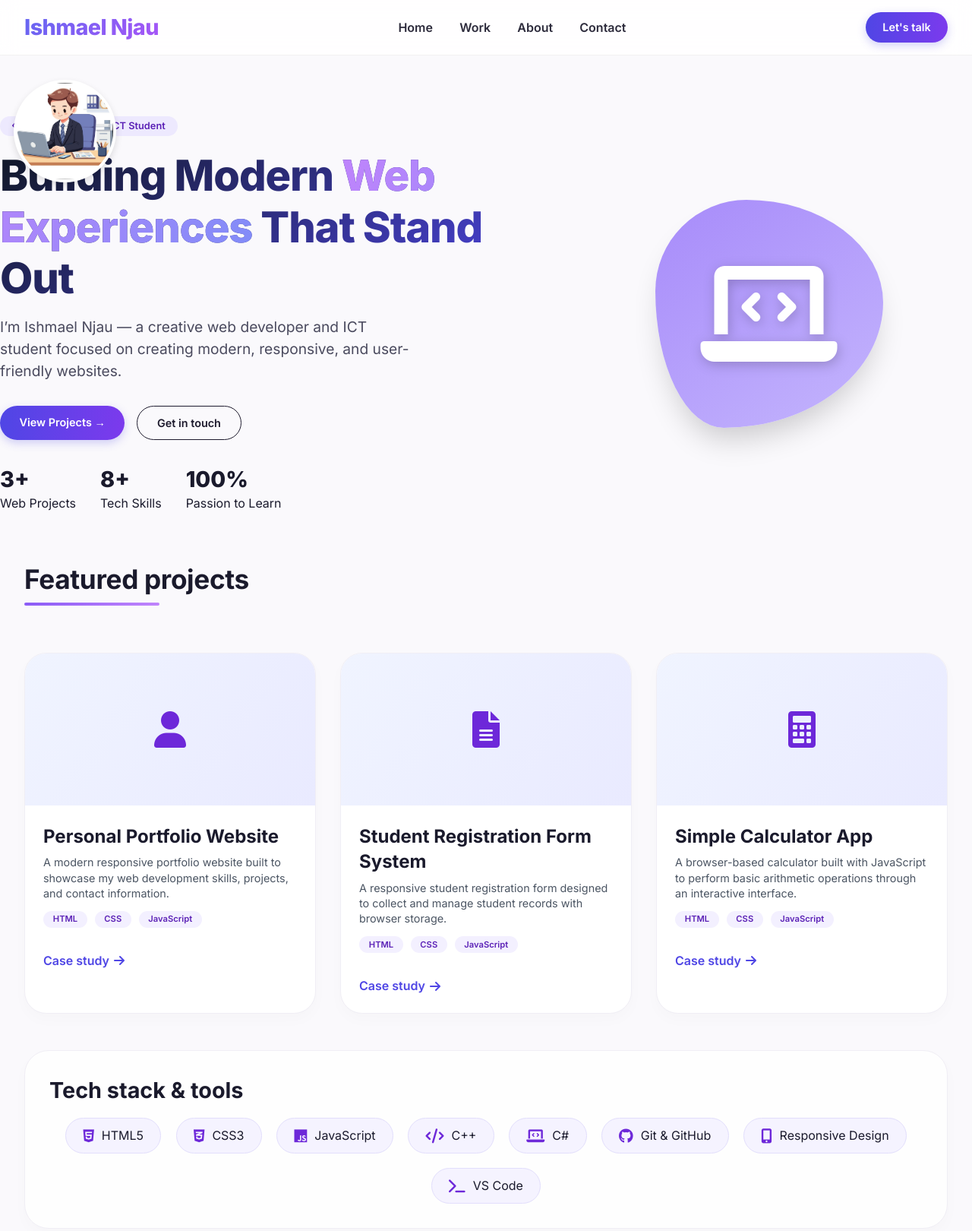
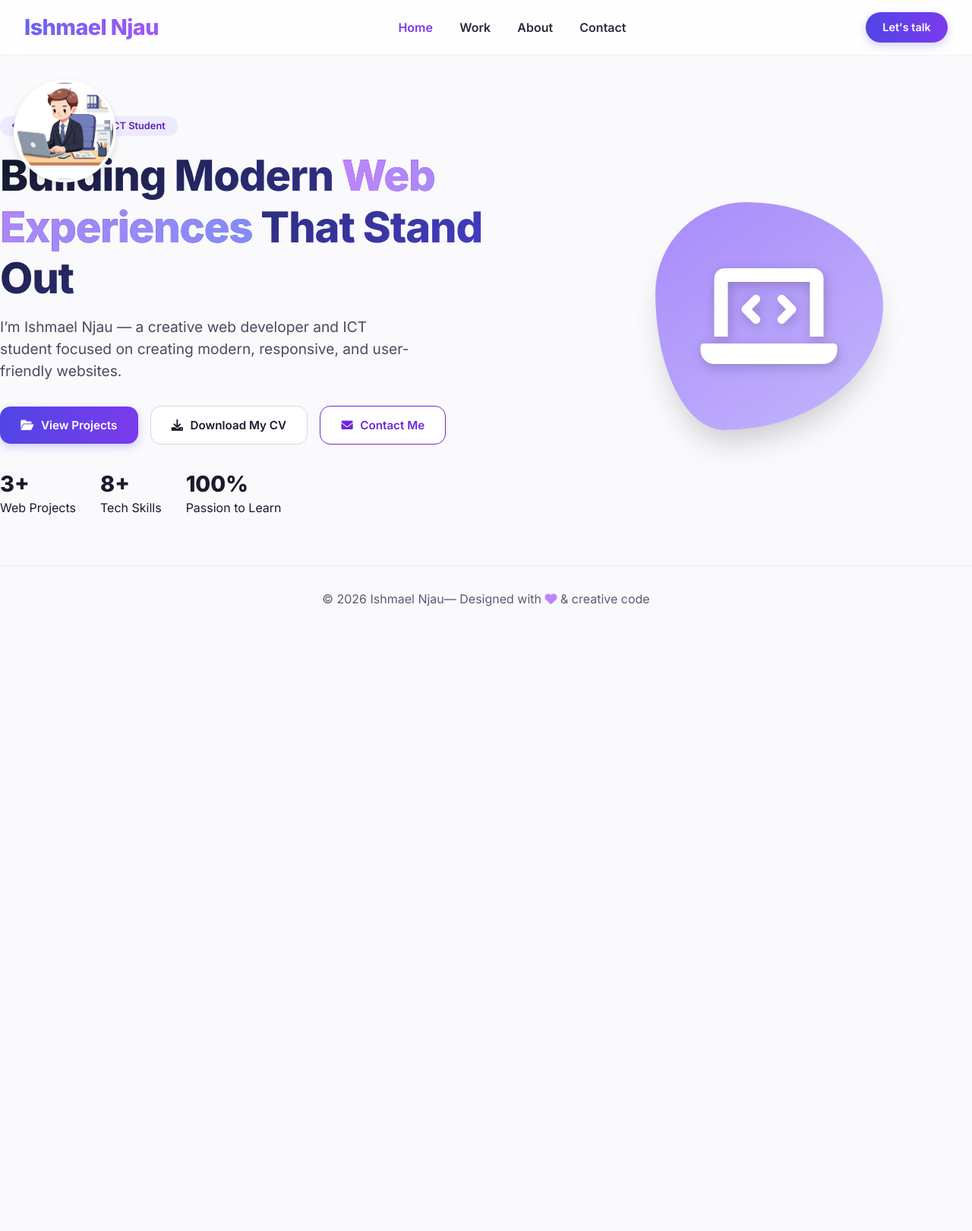
Before and after one commit to jeyjey-001/ishmael-njau, a plain HTML site: page index.html in a window 1280 px wide. Shown: the top 1620 px of the page at 76% size. After the commit the page ends 831 px from the top, so only its background shows below. Drawn offline with Linux system fonts and the light colour scheme.

```diff
--- a/index.html
+++ b/index.html
@@ -36,6 +36,9 @@
       box-shadow: 0 8px 32px rgba(0, 0, 0, 0.05);
       border: 1px solid rgba(255, 255, 255, 0.5);
     }
+
+    .page-hidden { display: none !important; }
+    .nav-links a.active { color: #7c3aed; }
 
     /* header & nav */
     header {
@@ -117,6 +120,58 @@
     .btn-primary:hover {
       transform: translateY(-3px);
       box-shadow: 0 12px 24px rgba(79, 70, 229, 0.3);
+    }
+
+    /* hero buttons */
+    .hero-buttons {
+      display: flex;
+      gap: 1rem;
+      flex-wrap: wrap;
+      align-items: center;
+      margin-top: 1.5rem;
+    }
+
+    .hero-buttons .btn {
+      padding: 0.85rem 1.7rem;
+      border-radius: 14px;
+      font-size: 0.95rem;
+      display: inline-flex;
+      align-items: center;
+      justify-content: center;
+      gap: 0.6rem;
+      transition: transform 0.25s ease, box-shadow 0.25s ease, background 0.25s ease;
+    }
+
+    .hero-buttons .btn:hover {
+      transform: translateY(-3px);
+    }
+
+    .hero-buttons .btn-outline {
+      border: 1.5px solid #6d28d9;
+      color: #6d28d9;
+      background: white;
+    }
+
+    .hero-buttons .btn-outline:hover {
+      background: #f5f3ff;
+      box-shadow: 0 8px 18px rgba(109, 40, 217, 0.12);
+    }
+
+    .hero-buttons .btn-cv {
+      background: white;
+      color: #1e1b2e;
+      border: 1.5px solid #d8d4e8;
+    }
+
+    .hero-buttons .btn-cv:hover {
+      background: #f8f7ff;
+      box-shadow: 0 8px 18px rgba(30, 27, 46, 0.1);
+    }
+
+    @media (max-width: 800px) {
+      .hero-buttons {
+        justify-content: center;
+      }
     }
 
     /* hero section */
@@ -458,7 +513,7 @@
  width: 135px;
 height: 135px;
   border-radius: 50%;
-  object-fit: cover;s
+  object-fit: cover;
   z-index: 10;
   background: white;
   padding: 2px;
@@ -481,26 +536,27 @@ height: 135px;
   <div class="container nav-bar">
     <div class="logo">Ishmael Njau</div>
     <ul class="nav-links">
-      <li><a href="#home">Home</a></li>
-      <li><a href="#work">Work</a></li>
-      <li><a href="#about">About</a></li>
-      <li><a href="#contact">Contact</a></li>
+      <li><a href="#" data-page="home" class="active">Home</a></li>
+      <li><a href="#" data-page="work">Work</a></li>
+      <li><a href="#" data-page="about">About</a></li>
+      <li><a href="#" data-page="contact">Contact</a></li>
     </ul>
-    <a href="#contact" class="btn btn-primary" style="padding: 0.6rem 1.4rem;">Let's talk</a>
+    <a href="#" data-page="contact" class="btn btn-primary" style="padding: 0.6rem 1.4rem;">Let's talk</a>
   </div>
 </header>
 
 <main>
   <!-- Hero Section -->
-  <section id="home">
+  <section id="home" data-view="home">
     <div class="container hero">
       <div class="hero-content">
         <span class="hero-badge"><i class="fas fa-code"></i>  Web Developer & ICT Student</span>
         <h1>Building Modern <span class="highlight">Web Experiences</span> That Stand Out</h1>
     <p>I’m Ishmael Njau — a creative web developer and ICT student focused on creating modern, responsive, and user-friendly websites.</p>
-        <div style="display: flex; gap: 1rem; flex-wrap: wrap;">
-          <a href="#work" class="btn btn-primary">View Projects →</a>
-          <a href="#contact" class="btn btn-outline">Get in touch</a>
+        <div class="hero-buttons">
+          <a href="#" data-page="work" class="btn btn-primary"><i class="fas fa-folder-open"></i> View Projects</a>
+          <a href="Ishmael-Njau-CV.pdf" download class="btn btn-cv"><i class="fas fa-download"></i> Download My CV</a>
+          <a href="#" data-page="contact" class="btn btn-outline"><i class="fas fa-envelope"></i> Contact Me</a>
         </div>
         <div class="hero-stats">
   <div class="stat"><h3>3+</h3><span>Web Projects</span></div>
@@ -517,7 +573,7 @@ height: 135px;
   </section>
 
   <!-- Featured Projects Section -->
-  <section id="work">
+  <section id="work" data-view="work">
     <div class="container">
       <h2 class="section-title">Featured projects</h2>
       <div class="projects-grid" id="projectsGrid">
@@ -527,7 +583,7 @@ height: 135px;
   </section>
 
   <!-- Skills & tools -->
-  <div class="container">
+  <div class="container" id="skillsPageSection" data-view="work">
     <div class="skills-section">
       <h2 style="font-size: 1.8rem; margin-bottom: 1rem;">Tech stack & tools</h2>
       <div class="skills-flex" id="skillsList"></div>
@@ -535,7 +591,7 @@ height: 135px;
   </div>
 
   <!-- About Section -->
-  <section id="about">
+  <section id="about" data-view="about">
     <div class="container">
       <div class="about-wrap">
         <div class="about-text">
@@ -543,9 +599,7 @@ height: 135px;
           <p>Hi, I'm <span class="about-highlight">Ishmael Njau</span>, an ICT student currently at Laikipia University and aspiring web technologist passionate about frontend development, UI design, and building meaningful digital experiences. I enjoy transforming ideas into clean, responsive, and interactive websites.</p>
           <p>When I'm not coding, I spend time learning new technologies, improving my design skills, and working on my personal web development projects. I believe the web should be accessible, modern, and impactful.</p>
           <p>✨ <strong>Open to internships, collaborations & exciting web projects.</strong></p>
-          <a href="Ishmael-Njau-CV.pdf" download class="btn btn-primary" style="margin-top: 0.8rem;">
-  <i class="fas fa-download"></i> Download My CV
-</a>
+
         </div>
         <div style="flex: 0.8; text-align: center;">
           <i class="fas fa-user-astronaut" style="font-size: 8rem; color: #c4b5fd;"></i>
@@ -555,7 +609,7 @@ height: 135px;
   </section>
 
   <!-- Contact Section -->
-  <section id="contact">
+  <section id="contact" data-view="contact">
     <div class="container">
       <div class="contact-card">
         <div class="contact-info">
@@ -757,19 +811,27 @@ height: 135px;
     });
   }
 
-  // SMOOTH SCROLL
-  document.querySelectorAll('.nav-links a, .btn-primary[href^="#"], .btn-outline[href^="#"]').forEach(anchor => {
-    anchor.addEventListener('click', function(e) {
-      const hash = this.getAttribute('href');
-      if (hash && hash.startsWith('#') && hash !== '#') {
-        const targetElem = document.querySelector(hash);
-        if (targetElem) {
-          e.preventDefault();
-          targetElem.scrollIntoView({ behavior: 'smooth', block: 'start' });
-          history.pushState(null, null, hash);
-        }
-      }
+  // NAVIGATION: show one page section at a time
+  function showPage(page, updateHistory = true) {
+    document.querySelectorAll('[data-view]').forEach(section => {
+      section.classList.toggle('page-hidden', section.dataset.view !== page);
     });
+    document.querySelectorAll('[data-page]').forEach(link => {
+      link.classList.toggle('active', link.dataset.page === page && link.closest('.nav-links'));
+    });
+    window.scrollTo({ top: 0, behavior: 'smooth' });
+    if (updateHistory) history.pushState({ page }, '', '#' + page);
+  }
+
+  document.querySelectorAll('[data-page]').forEach(link => {
+    link.addEventListener('click', event => {
+      event.preventDefault();
+      showPage(link.dataset.page);
+    });
+  });
+  window.addEventListener('popstate', () => {
+    const page = location.hash.slice(1);
+    showPage(['home', 'work', 'about', 'contact'].includes(page) ? page : 'home', false);
   });
 
   // PAGE LOAD
@@ -777,12 +839,8 @@ height: 135px;
     renderProjects();
     renderSkills();
 
-    if (window.location.hash) {
-      const target = document.querySelector(window.location.hash);
-      if (target) {
-        setTimeout(() => target.scrollIntoView({ behavior: 'smooth' }), 100);
-      }
-    }
+    const initialPage = location.hash.slice(1);
+    showPage(['home', 'work', 'about', 'contact'].includes(initialPage) ? initialPage : 'home');
   });
 </script>
 </body>
```
